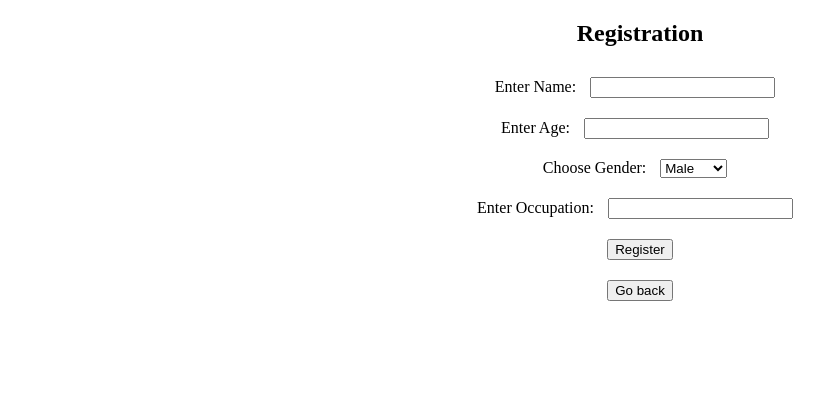
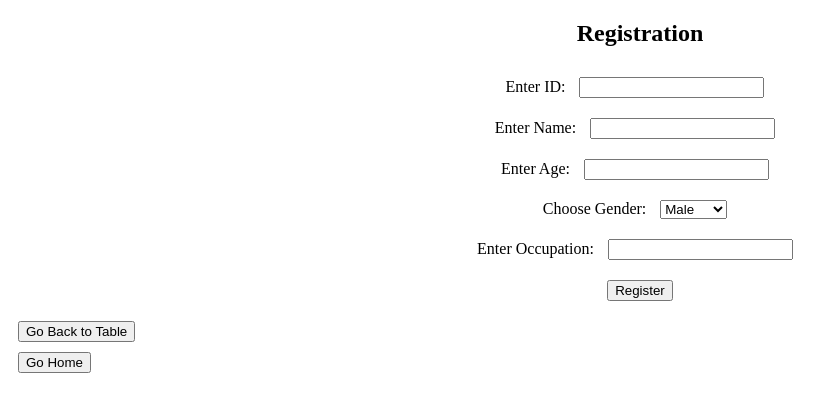
Before and after one commit to PI-T-314/Interactive-table-springboot-hardcodeList, a plain HTML site: page register.html in a window 1280 px wide. Shown: the whole page, without its empty margins (0-838 px from the left). Drawn offline with Linux system fonts and the light colour scheme.

Commit message:
register.html

```diff
--- a/register.html
+++ b/register.html
@@ -5,7 +5,7 @@
 <title>Register Page</title>
 
 <style type="text/css">
-h2,form{
+h2, .reg{
 	text-align: center;
 }
 form{
@@ -20,28 +20,36 @@ form{
 <body>
 <h2>Registration</h2>
 
-<form action="#" th:action="@{/register}" method="post" th:object="${people}">
+<form class = "reg" action="#" th:action="@{/register}" method="post" th:object="${people}">
+
+	<label>Enter ID: </label>
+	<input class="m" type="number" th:field="*{age}" required><br>
 
 	<label>Enter Name: </label>
-	<input class="m" type="text" th:field="*{name}"><br>
+	<input class="m" type="text" th:field="*{name}" required><br>
 
 	<label>Enter Age: </label>
-	<input class="m" type="number" th:field="*{age}"><br>
+	<input class="m" type="number" th:field="*{age}" required><br>
 
 	<label>Choose Gender: </label>
-	<select class="m" th:field="*{gender}">
+	<select class="m" th:field="*{gender}" required>
 		<option th:value="Male">Male</option>
 		<option th:value="Female" >Female</option>
 	</select><br>
 
 	<label>Enter Occupation: </label>
-	<input class="m" type="text" th:field="*{occupation}"><br>
+	<input class="m" type="text" th:field="*{occupation}" required><br>
 
 	<input class="m" type="submit" value="Register"><br>
 
 </form>
+
+<form th:action="@{/people-table}">
+	<input type="submit" value="Go Back to Table">
+</form>
+
 <form th:action="@{/}">
-	<input type="submit" value="Go back">
+	<input type="submit" value="Go Home">
 </form>
 
 </body>
```
